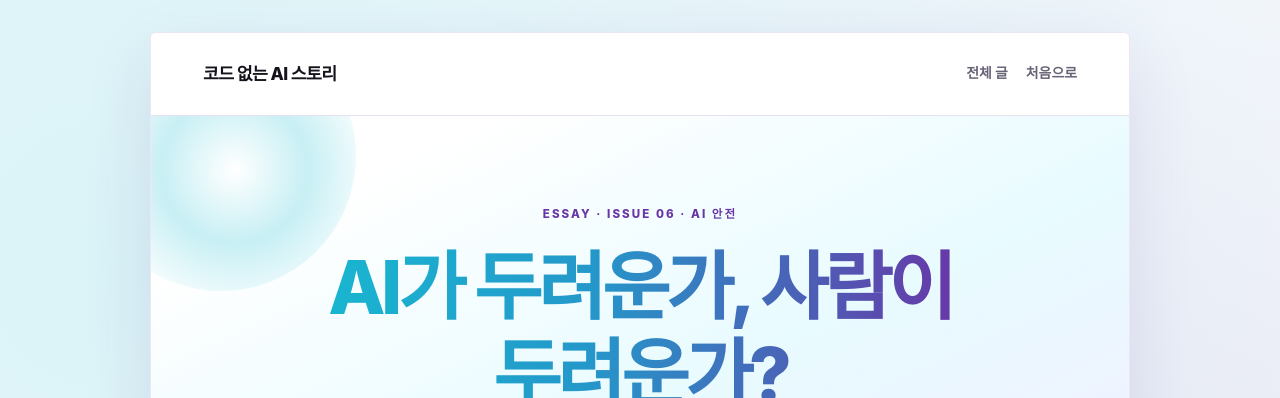
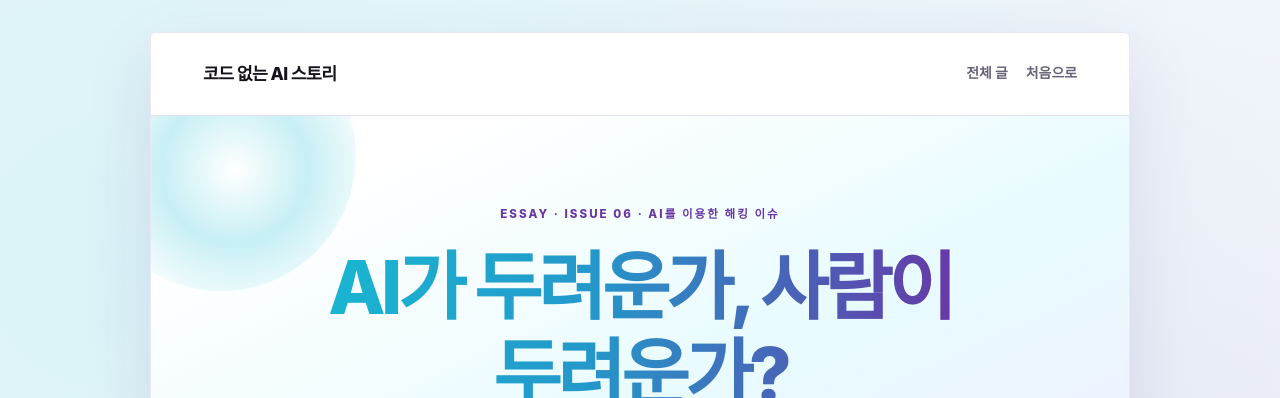
Before and after one commit to chaeyeun-kim/my_website, a Jekyll site: the page built from essay/006.md, in a window 1280 px wide and 900 px high. Shown: the top 398 px of the window. Built offline with Jekyll 4.4.1, drawn with Linux system fonts in a browser that asks for light colours; some web fonts are replaced.

Commit message:
Change category from 'AI 안전' to 'AI를 이용한 해킹 이슈'

```diff
--- a/essay/006.md
+++ b/essay/006.md
@@ -6,7 +6,7 @@ author: "이홍재"
 date: 2026-10-08
 reading_time: "약 5분"
 issue: "06"
-category: "AI 안전"
+category: "AI를 이용한 해킹 이슈"
 ---
 
 요즘 AI를 이용한 해킹이나 사이버 공격에 관한 이야기를 접하면 두려움이 몰려옵니다. AI가 지금 추세로 점점 똑똑해지면 언젠가 인간의 통제를 벗어나 스스로 판단하고, 인간에게 해가 되는 행동을 할 수도 있지 않을까 하는 걱정이죠.
```
